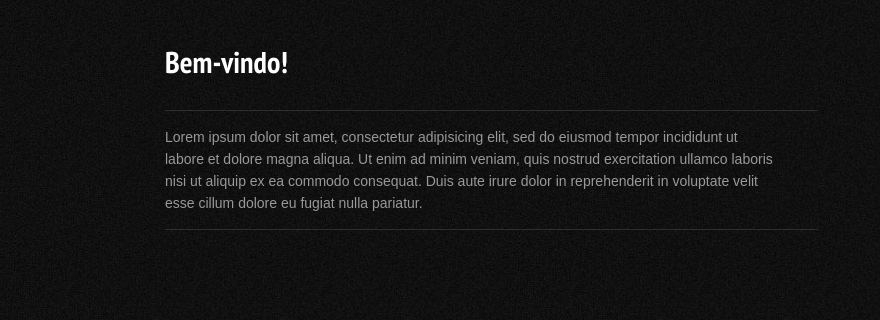
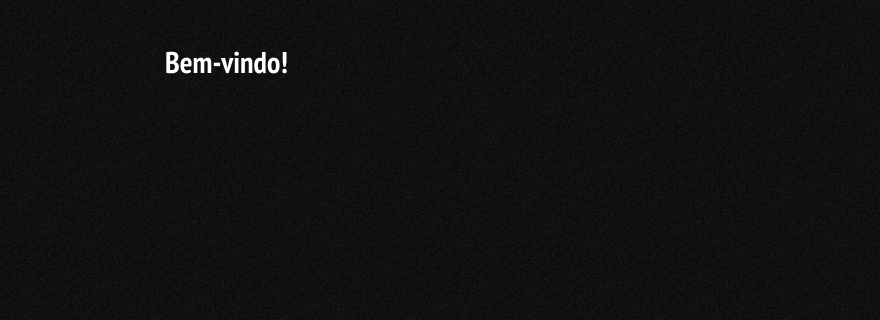
Before and after one commit to leandroseverino/villagiomontecastelo, a plain HTML site: page index.html in a window 1280 px wide. Shown: the part 1334-1654 px from the top of the page, 0-880 px from the left. Drawn offline with Linux system fonts and the light colour scheme; a web font is replaced by a local one.

Commit message:
New Version

```diff
--- a/index.html
+++ b/index.html
@@ -146,7 +146,6 @@
     <div class="row" style="padding-top: 40px; overflow: hidden;">
         <div class="span9">
             <h3>Bem-vindo!</h3>
-            <p class="descText">Lorem ipsum dolor sit amet, consectetur adipisicing elit, sed do eiusmod tempor incididunt ut labore et dolore magna aliqua. Ut enim ad minim veniam, quis nostrud exercitation ullamco laboris nisi ut aliquip ex ea commodo consequat. Duis aute irure dolor in reprehenderit in voluptate velit esse cillum dolore eu fugiat nulla pariatur.</p>
         </div>
         <div class="span3">
             <h3 style="padding-bottom: 20px;">Entre em contato</h3>
```
